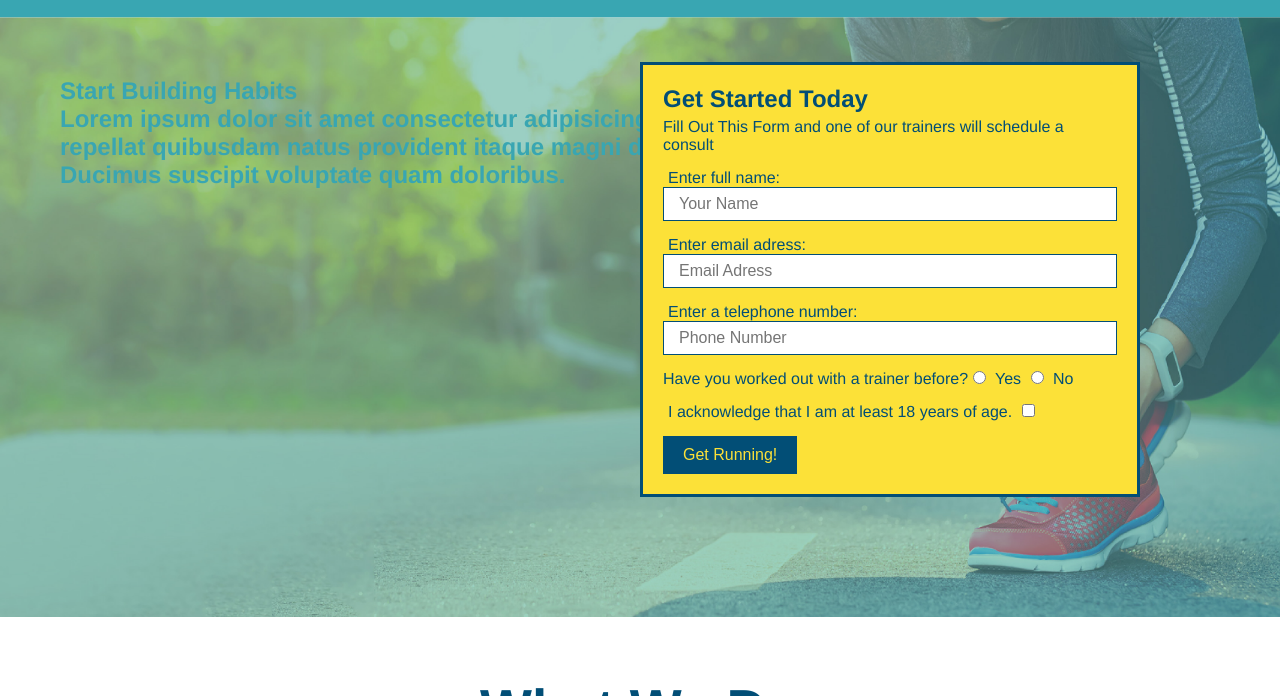
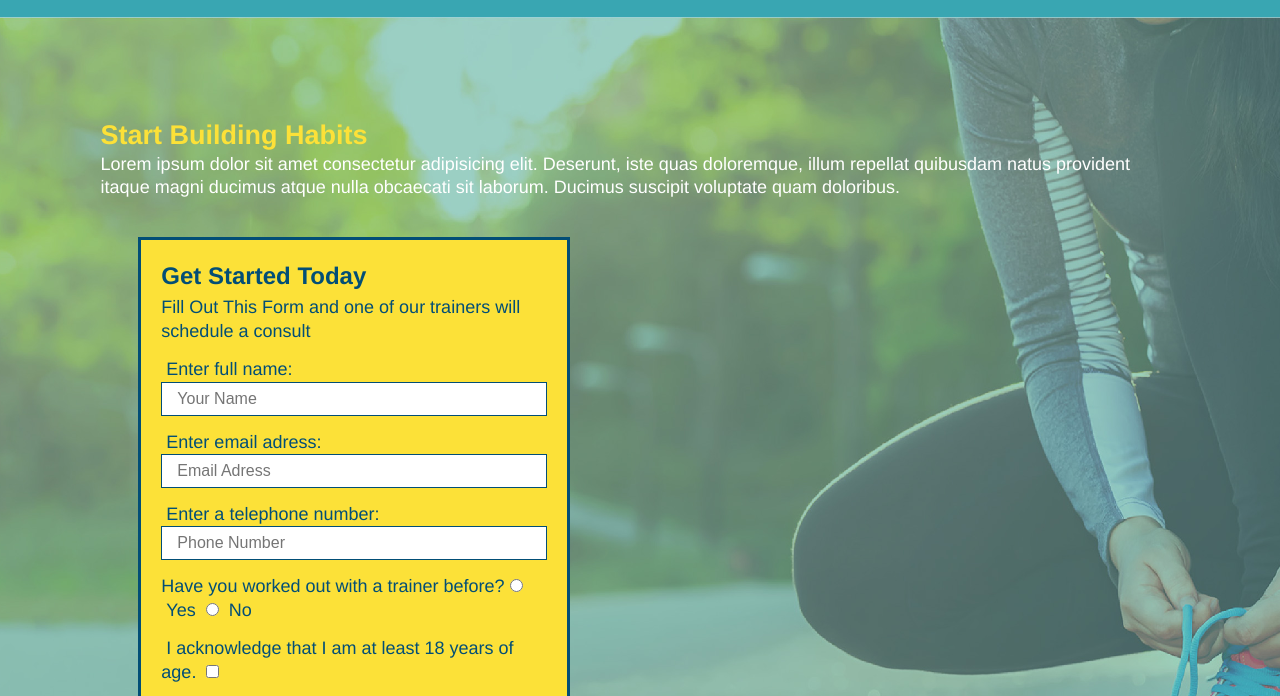
Before and after one commit to geicibarham/run-buddy, a plain HTML site: page index.html in a window 1280 px wide. Shown: the part 65-761 px from the top of the page. Drawn offline with Linux system fonts and the light colour scheme.

Commit message:
add flexbox to the hero

```diff
--- a/assets/css/style.css
+++ b/assets/css/style.css
@@ -57,16 +57,18 @@ font-size: 1.55vw;
       }
 
       footer h2 {
-          display: inline;
+
           color: #024e76;
           font-size: 30px;
           margin: 0;
       }
 
       footer div {
-          float: right;
+         display:flex;
           line-height: 1.5;
           text-align: right;
+          justify-content: space-between;
+          flex-wrap: wrap;
       }
 
       footer a {
@@ -80,22 +82,35 @@ font-size: 1.55vw;
       /*Hero Style start*/
 .hero {
     background-image: url(../images/hero-bg.jpg);
-    height: 600px;
+    display: flex;
     background-size: cover;
     background-position: center;
-    position: relative;
+    justify-content: center;
+    flex-wrap: wrap;
 }
 /*End of hero style*/
+.hero-cta {
+    width: 35%
+ text-align: right;
+ margin: 3.5%;
+ color: #fff;
+ font-size: 18px;
+ line-height: 1.3;
+}
 
+.hero-cta h2 {
+    font-size: italic;
+    font-style: 55px;
+    color: #fce138;
+}
 .hero-form {
  color:  #024e76;
  background-color: #fce138 ;
 padding: 20px;
-width: 500px;
+width: 40%;
+margin: 3.5%;
 border: solid 3px #024e76;
-position: absolute;
-bottom: 120px;
-right: 140px;
+
 }
 
 /*styling h3*/
--- a/index.html
+++ b/index.html
@@ -41,13 +41,13 @@
     <!-- hero/jumbotron -->
     <section class="hero">
         <div class="hero-cta">
-            <h2>Start Building Habits
+            <h2>Start Building Habits </h2>
                 <p>
                     Lorem ipsum dolor sit amet consectetur adipisicing elit. Deserunt, iste quas doloremque, illum
                     repellat quibusdam natus provident itaque magni ducimus atque nulla obcaecati sit laborum. Ducimus
                     suscipit voluptate quam doloribus.
                 </p>
-            </h2>
+
             <div class="hero-form">
                 <h3>Get Started Today</h3>
                 <p> Fill Out This Form and one of our trainers will schedule a consult</p>
```
